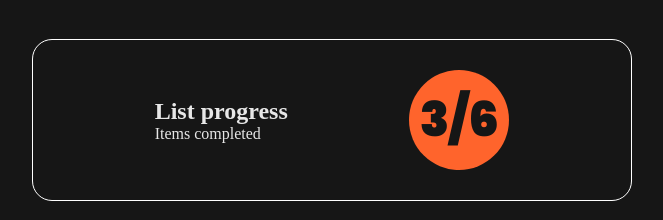
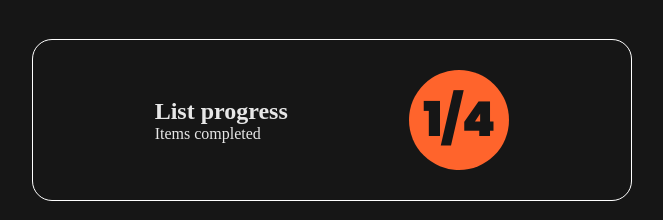
Before and after one commit to iaaron-xyz/todo-react-app, a React (Vite) app: page / in a window 1280 px wide. Shown: the part 233-453 px from the top of the page, without its empty margins (308-971 px from the left). Built offline with nearby package versions, Linux system fonts and the light colour scheme; a web font is replaced by a local one.

Commit message:
display correct value of total and completed todos

```diff
--- a/src/App.jsx
+++ b/src/App.jsx
@@ -1,9 +1,9 @@
+import { useState } from "react";
 import TodoItem from "./components/TodoItem";
 import TodoCounter from "./components/TodoCounter";
 import TodoSearch from "./components/TodoSearch";
 import TodoList from "./components/TodoList";
 import CreateNewItem from "./components/CreateNewItem";
-
 import "./fonts.css";
 
 const defaultTodos = [
@@ -14,12 +14,19 @@
 ];
 
 function App() {
+  // States
+  const [todos, setTodos] = useState(defaultTodos);
+  const [searchValue, setSearchValue] = useState("");
+
+  const totalTodos = todos.length;
+  const completedTodos = todos.filter((todo) => todo.completed).length;
+
   return (
     <div className="App">
       <h1 className="title-app">TodoApp</h1>
 
-      <TodoSearch />
-      <TodoCounter completed={3} total={6} />
+      <TodoSearch searchValue={searchValue} setSearchValue={setSearchValue} />
+      <TodoCounter completed={completedTodos} total={totalTodos} />
       <CreateNewItem />
 
       <TodoList>
--- a/src/components/TodoSearch.jsx
+++ b/src/components/TodoSearch.jsx
@@ -1,8 +1,10 @@
-const TodoSearch = () => {
+const TodoSearch = ({ searchValue, setSearchValue }) => {
+  console.log(`search value: ${searchValue}`);
   return (
     <input
       placeholder="Search a Task"
-      onChange={(event) => console.log(event.target.value)}
+      value={searchValue}
+      onChange={(event) => setSearchValue(event.target.value)}
       className="input-filter"
     />
   );
```
